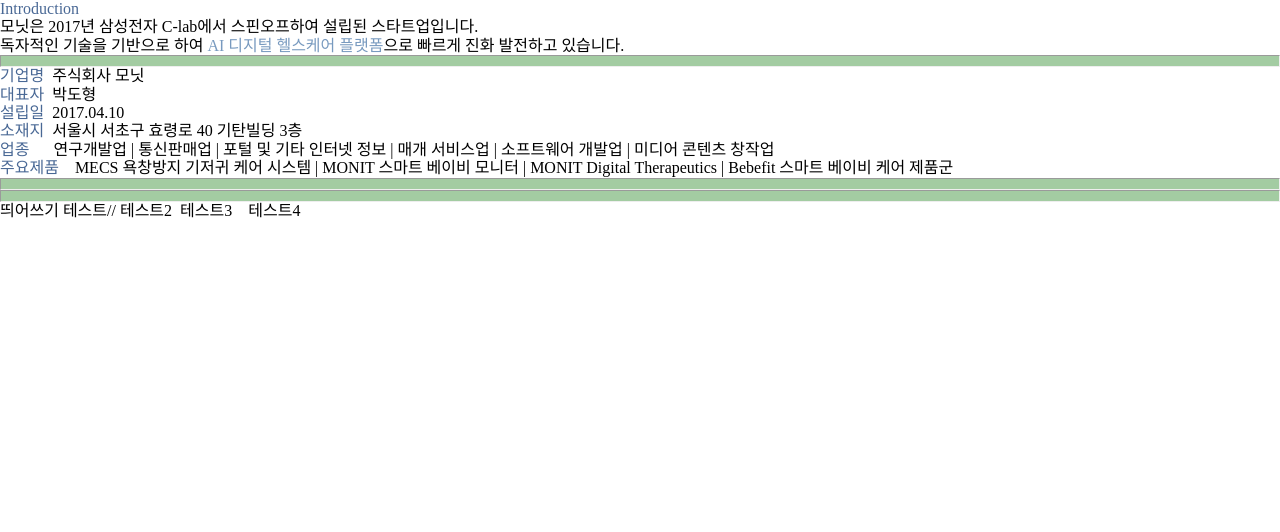
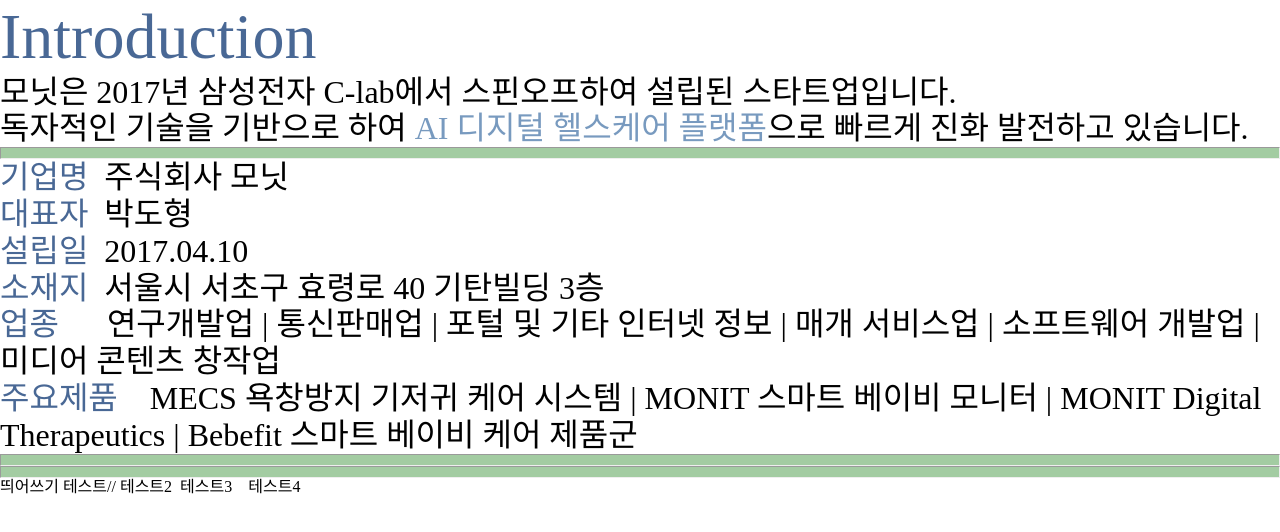
Before and after one commit to SeSACCBP/monit, a React (Create React App) app in the folder monit-app/: page / in a window 1280 px wide. Shown: the top 532 px of the page. Built offline with nearby package versions, Linux system fonts and the light colour scheme.

Commit message:
Form : Introduction 클래스명 변경

```diff
--- a/monit-app/src/Components/Introduction.jsx
+++ b/monit-app/src/Components/Introduction.jsx
@@ -39,14 +39,18 @@
           <br />
         </div>
 
+        <hr className="임시"></hr>
+        {/* //1. 네모 -> 동그라미. 2. 차트가져오기?? 👉 내 선택*/}
+
+
+
 
 
 
 
         <hr className="임시"></hr>
 
-        <hr className="임시"></hr>
-        {/* //1. 네모 -> 동그라미. 2. 차트가져오기?? 👉 내 선택*/}
+
         <div>띄어쓰기 테스트//&nbsp;테스트2&ensp;테스트3&emsp;테스트4</div>
       </div>
     </>
--- a/monit-app/src/scss/Introduction.scss
+++ b/monit-app/src/scss/Introduction.scss
@@ -5,16 +5,39 @@
   margin: 0;
   padding: 0;
 }
+
+/*introduction-title*/
+
 .introduction-title {
   color: $color-index-blue;
+  font-size: 4rem;
 }
 .introduction-title-discription {
   color: black;
+  font-size: 2rem;
 }
 
+
+/*introduction-index*/
+
+.introductin-index-wrapper {
+  font-size: 2rem;
+}
 .introduction-title-discription-fontcolor {
   color: $color-monitLogo;
+  font-size: 2rem;
 }
+
+/*introduction-cicles*/
+
+
+
+
+
+
+
+
+
 .임시 {
   background-color: #a3cca2;
   height: 10px;
@@ -23,9 +46,6 @@
   color: $color-index-blue;
 }
 
-.blue {
-  color: blue;
-}
 .Introduction {
   /* ...?픽셀? em ? rem?  */
   font-size: 3rem;
```
